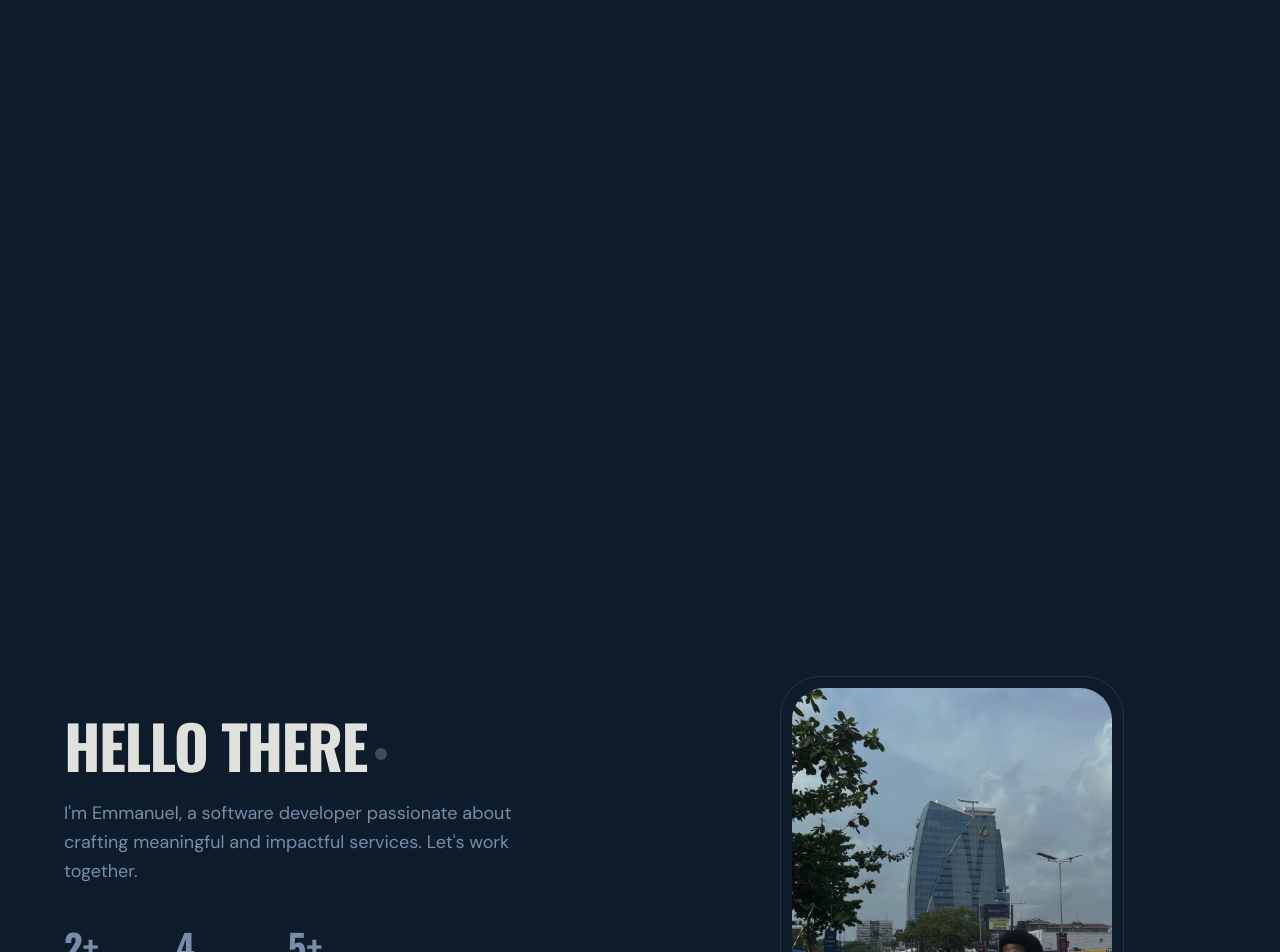
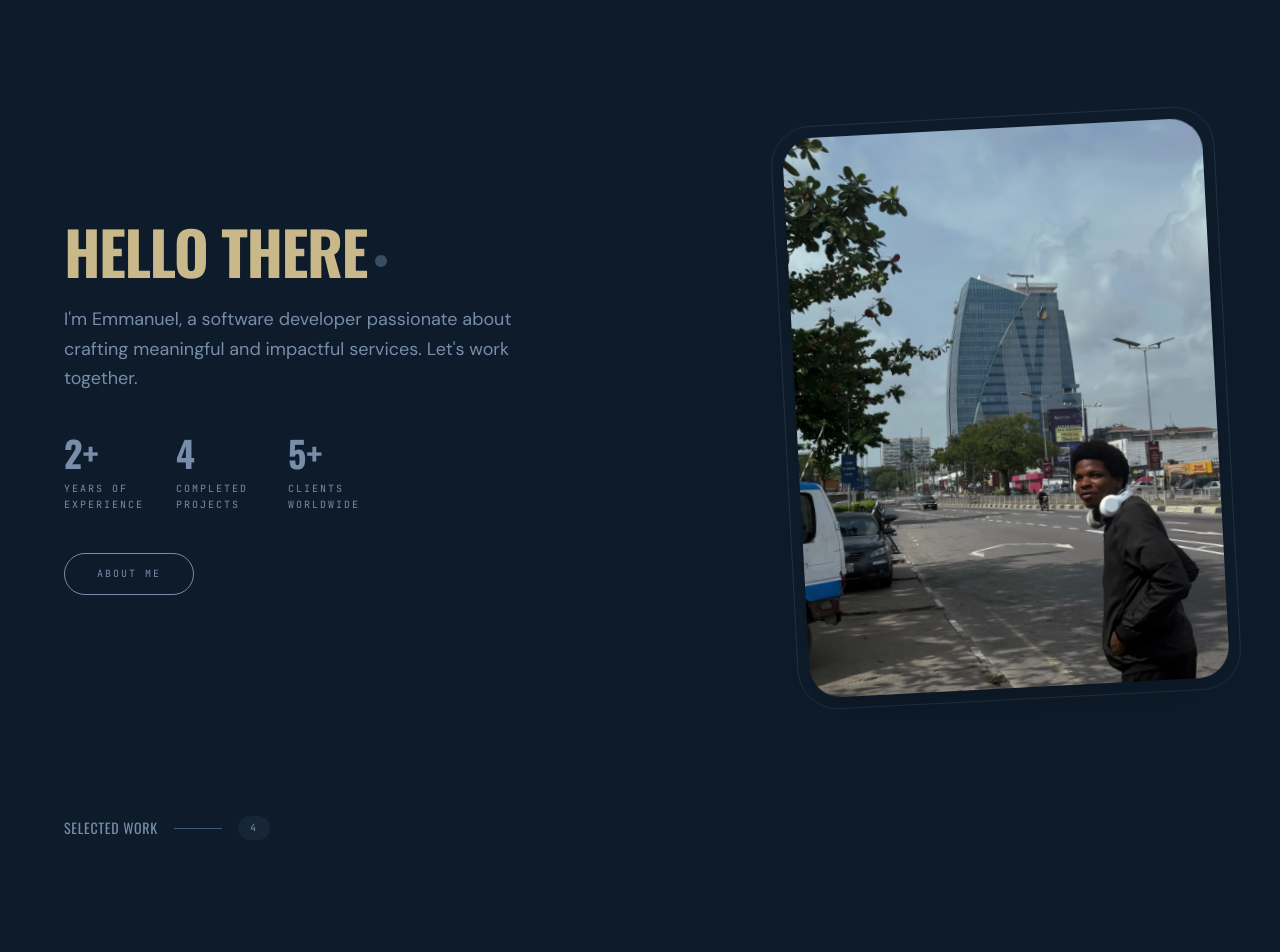
Before and after one commit to iamxtraordinary/newportfolio, a React (Vite) app: page /#/ in a window 1280 px wide. Shown: the part 1040-1992 px from the top of the page. Built offline with nearby package versions, Linux system fonts and the light colour scheme.

Commit message:
Rework AboutTeaser photo stack to be absolute, remove backdrop, and cluster close to main photo

```diff
--- a/src/pages/Cinematic.tsx
+++ b/src/pages/Cinematic.tsx
@@ -135,7 +135,7 @@ function ScrollCounter() {
 /* ─── Scene 2: About Teaser ─── */
 function AboutTeaser() {
   const navigate = useNavigate()
-  const [photoExpanded, setPhotoExpanded] = useState(false)
+  const [photosExpanded, setPhotosExpanded] = useState(false)
 
   const stats = [
     { value: '2+', label: 'Years of Experience' },
@@ -145,7 +145,7 @@ function AboutTeaser() {
 
   return (
     <section className="relative py-24 md:py-32 px-8 md:px-16 max-w-7xl mx-auto">
-      <div className="grid grid-cols-1 md:grid-cols-2 gap-16 md:gap-24 items-center">
+      <div className="grid grid-cols-1 md:grid-cols-[1fr_1.4fr] gap-16 md:gap-12 items-center">
         {/* Left: Text */}
         <motion.div
           initial={{ opacity: 0, x: -40 }}
@@ -153,7 +153,7 @@ function AboutTeaser() {
           viewport={{ once: true, margin: '-100px' }}
           transition={{ duration: 0.8, ease: [0.16, 1, 0.3, 1] }}
         >
-          <h2 className="font-[family-name:var(--font-display)] text-5xl md:text-6xl font-bold uppercase tracking-tight mb-6">
+          <h2 className="font-[family-name:var(--font-display)] text-5xl md:text-6xl font-bold uppercase tracking-tight mb-6 text-[#C8B88A]">
             Hello there
             <motion.span
               className="inline-block w-3 h-3 bg-[var(--color-accent)] rounded-full ml-2 align-middle"
@@ -191,106 +191,96 @@ function AboutTeaser() {
           </motion.button>
         </motion.div>
 
-        {/* Right: Photo Stack */}
+        {/* Right: Portrait Card & Photo Stack */}
         <motion.div
-          className="relative flex justify-center"
+          className="relative flex justify-end items-center min-h-[400px] md:min-h-[520px]"
           initial={{ opacity: 0, x: 40 }}
           whileInView={{ opacity: 1, x: 0 }}
           viewport={{ once: true, margin: '-100px' }}
           transition={{ duration: 0.8, ease: [0.16, 1, 0.3, 1], delay: 0.2 }}
         >
-          <div
-            className="relative cursor-pointer group"
-            onClick={() => setPhotoExpanded(true)}
+          {/* Extra Photo 1 — Dangote (fanning out to the left from behind) */}
+          <AnimatePresence>
+            {photosExpanded && (
+              <motion.div
+                className="absolute z-[5] rounded-[1.5rem] overflow-hidden w-44 md:w-56 aspect-[3/4] shadow-2xl cursor-grab active:cursor-grabbing"
+                initial={{ x: 0, y: 0, rotate: 0, scale: 0.8, opacity: 0 }}
+                animate={{ x: -280, y: -40, rotate: -12, scale: 0.85, opacity: 1 }}
+                exit={{ x: 0, y: 0, rotate: 0, scale: 0.8, opacity: 0 }}
+                transition={{ type: 'spring', stiffness: 200, damping: 22, delay: 0.05 }}
+                drag
+                dragMomentum={true}
+                dragElastic={0.6}
+                whileHover={{ scale: 0.9 }}
+                whileDrag={{ scale: 1.0, rotate: 0, zIndex: 100 }}
+              >
+                <img
+                  src="/dangote.webp"
+                  alt="Photo of Emmanuel"
+                  className="w-full h-full object-cover pointer-events-none"
+                />
+              </motion.div>
+            )}
+          </AnimatePresence>
+
+          {/* Extra Photo 2 — Car (fanning out to the right from behind) */}
+          <AnimatePresence>
+            {photosExpanded && (
+              <motion.div
+                className="absolute z-[5] rounded-[1.5rem] overflow-hidden w-44 md:w-56 aspect-[3/4] shadow-2xl cursor-grab active:cursor-grabbing"
+                initial={{ x: 0, y: 0, rotate: 0, scale: 0.8, opacity: 0 }}
+                animate={{ x: 60, y: 80, rotate: 10, scale: 0.85, opacity: 1 }}
+                exit={{ x: 0, y: 0, rotate: 0, scale: 0.8, opacity: 0 }}
+                transition={{ type: 'spring', stiffness: 200, damping: 22, delay: 0.1 }}
+                drag
+                dragMomentum={true}
+                dragElastic={0.6}
+                whileHover={{ scale: 0.9 }}
+                whileDrag={{ scale: 1.0, rotate: 0, zIndex: 100 }}
+              >
+                <img
+                  src="/car.webp"
+                  alt="Photo of Emmanuel"
+                  className="w-full h-full object-cover pointer-events-none"
+                />
+              </motion.div>
+            )}
+          </AnimatePresence>
+
+          {/* Main Portrait Card — slanted, elevated slightly when expanded */}
+          <motion.div
+            className="relative z-10 cursor-pointer group"
+            onClick={() => setPhotosExpanded(!photosExpanded)}
+            animate={photosExpanded
+              ? { scale: 1.03, rotate: 0 }
+              : { scale: 1, rotate: -3 }
+            }
+            transition={{ type: 'spring', stiffness: 200, damping: 20 }}
           >
-            {/* Decorative accent ring */}
+            {/* Accent Ring */}
             <div
               className="absolute -inset-3 rounded-[2.5rem] border border-[var(--color-accent)]/20 pointer-events-none"
               aria-hidden="true"
             />
-            {/* Main photo */}
-            <div className="relative rounded-[1.5rem] md:rounded-[2rem] overflow-hidden aspect-[3/4] w-64 md:w-80">
+            {/* Frame */}
+            <div className="relative rounded-[1.5rem] md:rounded-[2rem] overflow-hidden aspect-[3/4] w-72 md:w-[420px] shadow-2xl bg-[var(--color-bg)]">
               <img
                 src="/Me.webp"
                 alt="Emmanuel Okaka"
-                className="w-full h-full object-cover"
-                width={320}
-                height={427}
+                className="w-full h-full object-cover transition-transform duration-700 group-hover:scale-[1.04]"
+                width={420}
+                height={560}
               />
-              <div className="absolute inset-0 bg-gradient-to-t from-[var(--color-bg)]/40 to-transparent" />
+              {/* Hover gradient */}
+              <div className="absolute inset-0 bg-gradient-to-t from-black/30 to-transparent opacity-0 group-hover:opacity-100 transition-opacity duration-500" />
             </div>
-            {/* Tap hint */}
-            <div className="absolute inset-0 flex items-center justify-center opacity-0 group-hover:opacity-100 transition-opacity duration-300">
-              <span className="micro-label text-white bg-black/50 px-4 py-2 rounded-full backdrop-blur-sm">
-                Tap me
+            {/* Tap hint capsule */}
+            <div className="absolute bottom-6 left-0 right-0 flex justify-center opacity-0 group-hover:opacity-100 transition-opacity duration-300 translate-y-2 group-hover:translate-y-0">
+              <span className="micro-label text-white bg-black/60 px-5 py-2 rounded-full backdrop-blur-sm">
+                {photosExpanded ? 'Tap to close' : 'Tap me'}
               </span>
             </div>
-          </div>
-
-          {/* Expanded overlay */}
-          <AnimatePresence>
-            {photoExpanded && (
-              <motion.div
-                className="fixed inset-0 z-[1500] flex items-center justify-center bg-black/70 backdrop-blur-sm"
-                initial={{ opacity: 0 }}
-                animate={{ opacity: 1 }}
-                exit={{ opacity: 0 }}
-                onClick={() => setPhotoExpanded(false)}
-              >
-                {/* Main photo elevated */}
-                <motion.div
-                  className="relative z-10 rounded-[2rem] overflow-hidden w-72 md:w-96 aspect-[3/4] shadow-2xl"
-                  initial={{ scale: 0.8 }}
-                  animate={{ scale: 1 }}
-                  exit={{ scale: 0.8 }}
-                  transition={{ type: 'spring', stiffness: 200, damping: 20 }}
-                  onClick={(e) => e.stopPropagation()}
-                >
-                  <img
-                    src="/Me.webp"
-                    alt="Emmanuel Okaka"
-                    className="w-full h-full object-cover"
-                  />
-                </motion.div>
-
-                {/* Extra photo 1 */}
-                <motion.div
-                  className="absolute z-20 rounded-xl overflow-hidden w-40 md:w-56 aspect-[4/3] shadow-xl cursor-grab active:cursor-grabbing"
-                  initial={{ x: -100, y: 80, rotate: -15, scale: 0 }}
-                  animate={{ x: -220, y: 60, rotate: -12, scale: 1 }}
-                  exit={{ scale: 0 }}
-                  transition={{ type: 'spring', stiffness: 200, damping: 20, delay: 0.1 }}
-                  drag
-                  dragMomentum
-                  onClick={(e) => e.stopPropagation()}
-                >
-                  <img
-                    src="/dangote.webp"
-                    alt="Photo of Emmanuel"
-                    className="w-full h-full object-cover"
-                  />
-                </motion.div>
-
-                {/* Extra photo 2 */}
-                <motion.div
-                  className="absolute z-20 rounded-xl overflow-hidden w-40 md:w-56 aspect-[4/3] shadow-xl cursor-grab active:cursor-grabbing"
-                  initial={{ x: 100, y: -80, rotate: 15, scale: 0 }}
-                  animate={{ x: 200, y: -50, rotate: 8, scale: 1 }}
-                  exit={{ scale: 0 }}
-                  transition={{ type: 'spring', stiffness: 200, damping: 20, delay: 0.15 }}
-                  drag
-                  dragMomentum
-                  onClick={(e) => e.stopPropagation()}
-                >
-                  <img
-                    src="/car.webp"
-                    alt="Photo of Emmanuel"
-                    className="w-full h-full object-cover"
-                  />
-                </motion.div>
-              </motion.div>
-            )}
-          </AnimatePresence>
+          </motion.div>
         </motion.div>
       </div>
     </section>
@@ -439,7 +429,7 @@ export default function Cinematic() {
       <ScrollCounter />
 
       {/* ─── Scene 1: Hero ─── */}
-      <section ref={heroRef} className="relative h-[200vh]">
+      <section ref={heroRef} className="relative h-[130vh]">
         <div className="sticky top-0 h-screen flex flex-col items-center justify-center overflow-hidden">
           {/* Radial spotlight */}
           <motion.div
```
